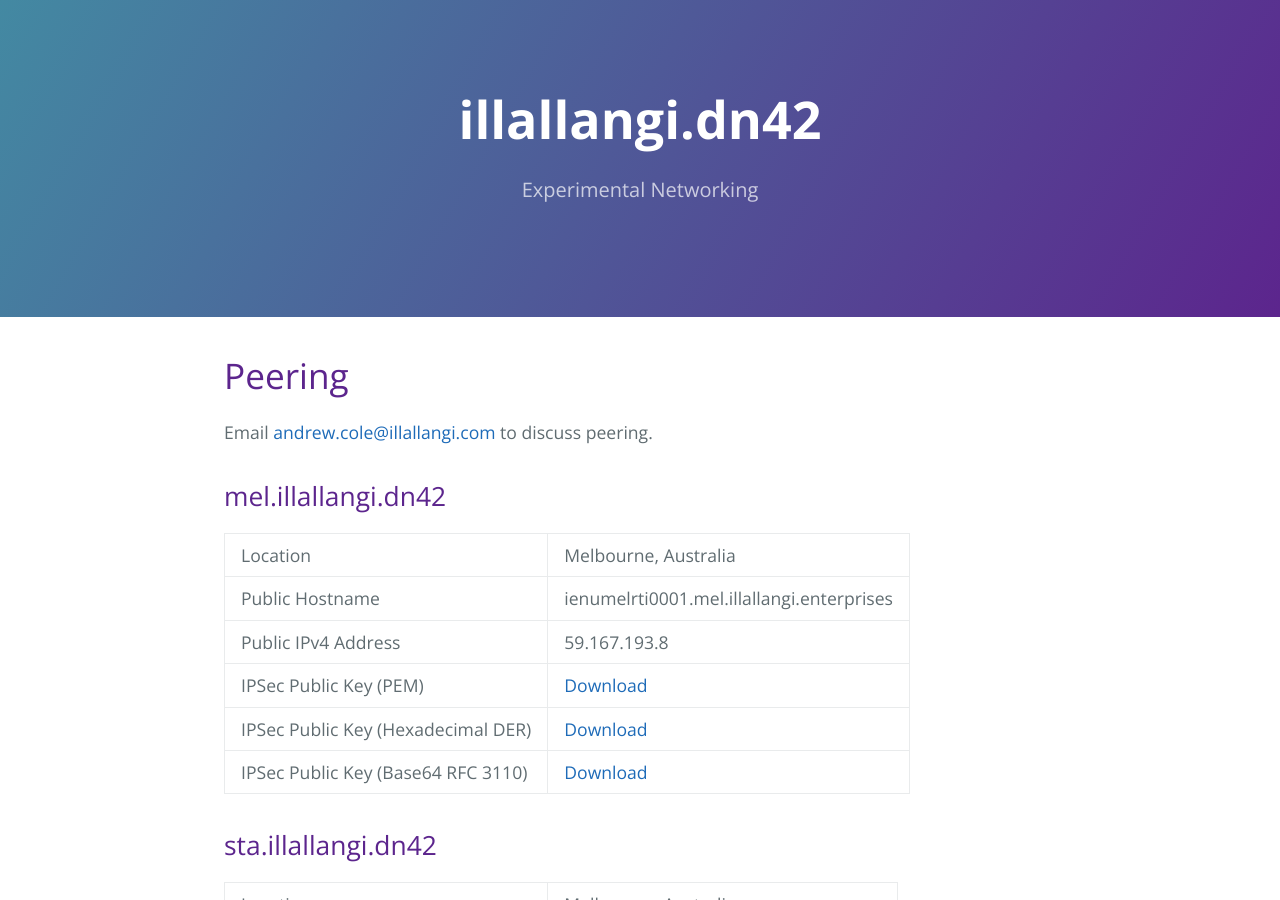
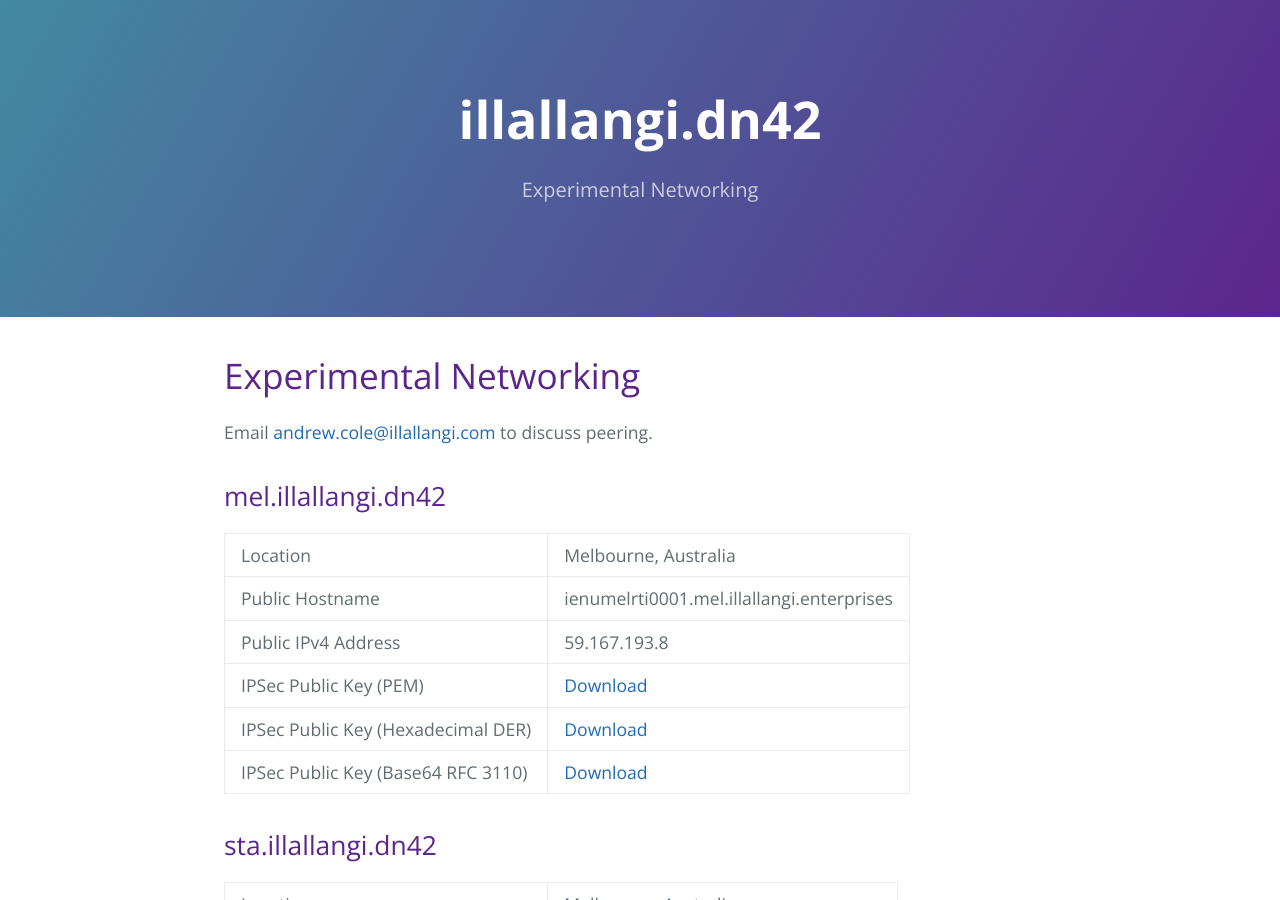
Before and after one commit to illallangi-web/dn42, a Jekyll site: the page built from index.md, in a window 1280 px wide and 900 px high. Built offline with Jekyll 4.4.1, drawn with Linux system fonts in a browser that asks for light colours; our own code applies the rules of GitHub Pages for plain Markdown files.

Commit message:
Updated links

```diff
--- a/index.md
+++ b/index.md
@@ -2,58 +2,59 @@
 layout: default
 ---
 
-# Peering
+# Experimental Networking
 
-Email <a href="mailto:andrew.cole@illallangi.com?subject=DN42">andrew.cole@illallangi.com</a> to discuss peering.
+Email [andrew.cole@illallangi.com][1] to discuss peering.
 
 ## mel.illallangi.dn42
 
 | Location                           | Melbourne, Australia                      |
 | Public Hostname                    | ienumelrti0001.mel.illallangi.enterprises |
 | Public IPv4 Address                | 59.167.193.8                              |
-| IPSec Public Key (PEM)             | [Download][1]                             |
-| IPSec Public Key (Hexadecimal DER) | [Download][2]                             |
-| IPSec Public Key (Base64 RFC 3110) | [Download][3]                             |
+| IPSec Public Key (PEM)             | [Download][2]                             |
+| IPSec Public Key (Hexadecimal DER) | [Download][3]                             |
+| IPSec Public Key (Base64 RFC 3110) | [Download][4]                             |
 
 ## sta.illallangi.dn42
 
 | Location                           | Melbourne, Australia                      |
 | Public Hostname                    | ienustarti0001.sta.illallangi.enterprises |
 | Public IPv4 Address                | 150.101.220.176                           |
-| IPSec Public Key (PEM)             | [Download][4]                             |
-| IPSec Public Key (Hexadecimal DER) | [Download][5]                             |
-| IPSec Public Key (Base64 RFC 3110) | [Download][6]                             |
+| IPSec Public Key (PEM)             | [Download][5]                             |
+| IPSec Public Key (Hexadecimal DER) | [Download][6]                             |
+| IPSec Public Key (Base64 RFC 3110) | [Download][7]                             |
 
 ## wfs.illallangi.dn42
 
 | Location                           | Melbourne, Australia                      |
 | Public Hostname                    | ienuwfsrti0001.wfs.illallangi.enterprises |
 | Public IPv4 Address                | 150.101.220.177                           |
-| IPSec Public Key (PEM)             | [Download][7]                             |
-| IPSec Public Key (Hexadecimal DER) | [Download][8]                             |
-| IPSec Public Key (Base64 RFC 3110) | [Download][9]                             |
+| IPSec Public Key (PEM)             | [Download][8]                             |
+| IPSec Public Key (Hexadecimal DER) | [Download][9]                             |
+| IPSec Public Key (Base64 RFC 3110) | [Download][10]                             |
 
 # Useful Links
 
-* [dn42/registry][10]
-* [andrewcole/registry][11]
-* [pubkey-converter][12]
-* [IOS IKEv1 and IKEv2 Packet Exchange Processes for Profiles with Multiple Certificates][13]
-* [How to create self-signed certificates][14]
-* [IKEv2: Unable to initiate IKE session to a specific peer due to 'in-neg' SA Leak][15]
+* [dn42/registry][11]
+* [andrewcole/registry][12]
+* [pubkey-converter][13]
+* [IOS IKEv1 and IKEv2 Packet Exchange Processes for Profiles with Multiple Certificates][14]
+* [How to create self-signed certificates][15]
+* [IKEv2: Unable to initiate IKE session to a specific peer due to 'in-neg' SA Leak][16]
 
-[1]: keys/ienumelrti0001.mel.illallangi.enterprises.pem
-[2]: keys/ienumelrti0001.mel.illallangi.enterprises.der
-[3]: keys/ienumelrti0001.mel.illallangi.enterprises.txt
-[4]: keys/ienustarti0001.sta.illallangi.enterprises.pem
-[5]: keys/ienustarti0001.sta.illallangi.enterprises.der
-[6]: keys/ienustarti0001.sta.illallangi.enterprises.txt
-[7]: keys/ienuwfsrti0001.wfs.illallangi.enterprises.pem
-[8]: keys/ienuwfsrti0001.wfs.illallangi.enterprises.der
-[9]: keys/ienuwfsrti0001.wfs.illallangi.enterprises.txt
-[10]: https://git.dn42.us/dn42/registry
-[11]: https://git.dn42.us/andrewcole/registry
-[12]: https://git.dn42.us/ryan/pubkey-converter
-[13]: https://www.cisco.com/c/en/us/support/docs/security-vpn/internet-security-association-key-management-protocol-isakmp/117633-technote-ISAKMP-00.html
-[14]: https://www.ciscozine.com/how-to-create-self-signed-certificates/
-[15]: https://bst.cloudapps.cisco.com/bugsearch/bug/CSCvd69373
+[1]: mailto:andrew.cole@illallangi.com?subject=DN42%20Peering
+[2]: keys/ienumelrti0001.mel.illallangi.enterprises.pem
+[3]: keys/ienumelrti0001.mel.illallangi.enterprises.der
+[4]: keys/ienumelrti0001.mel.illallangi.enterprises.txt
+[5]: keys/ienustarti0001.sta.illallangi.enterprises.pem
+[6]: keys/ienustarti0001.sta.illallangi.enterprises.der
+[7]: keys/ienustarti0001.sta.illallangi.enterprises.txt
+[8]: keys/ienuwfsrti0001.wfs.illallangi.enterprises.pem
+[9]: keys/ienuwfsrti0001.wfs.illallangi.enterprises.der
+[10]: keys/ienuwfsrti0001.wfs.illallangi.enterprises.txt
+[11]: https://git.dn42.us/dn42/registry
+[12]: https://git.dn42.us/andrewcole/registry
+[13]: https://git.dn42.us/ryan/pubkey-converter
+[14]: https://www.cisco.com/c/en/us/support/docs/security-vpn/internet-security-association-key-management-protocol-isakmp/117633-technote-ISAKMP-00.html
+[15]: https://www.ciscozine.com/how-to-create-self-signed-certificates/
+[16]: https://bst.cloudapps.cisco.com/bugsearch/bug/CSCvd69373
```
